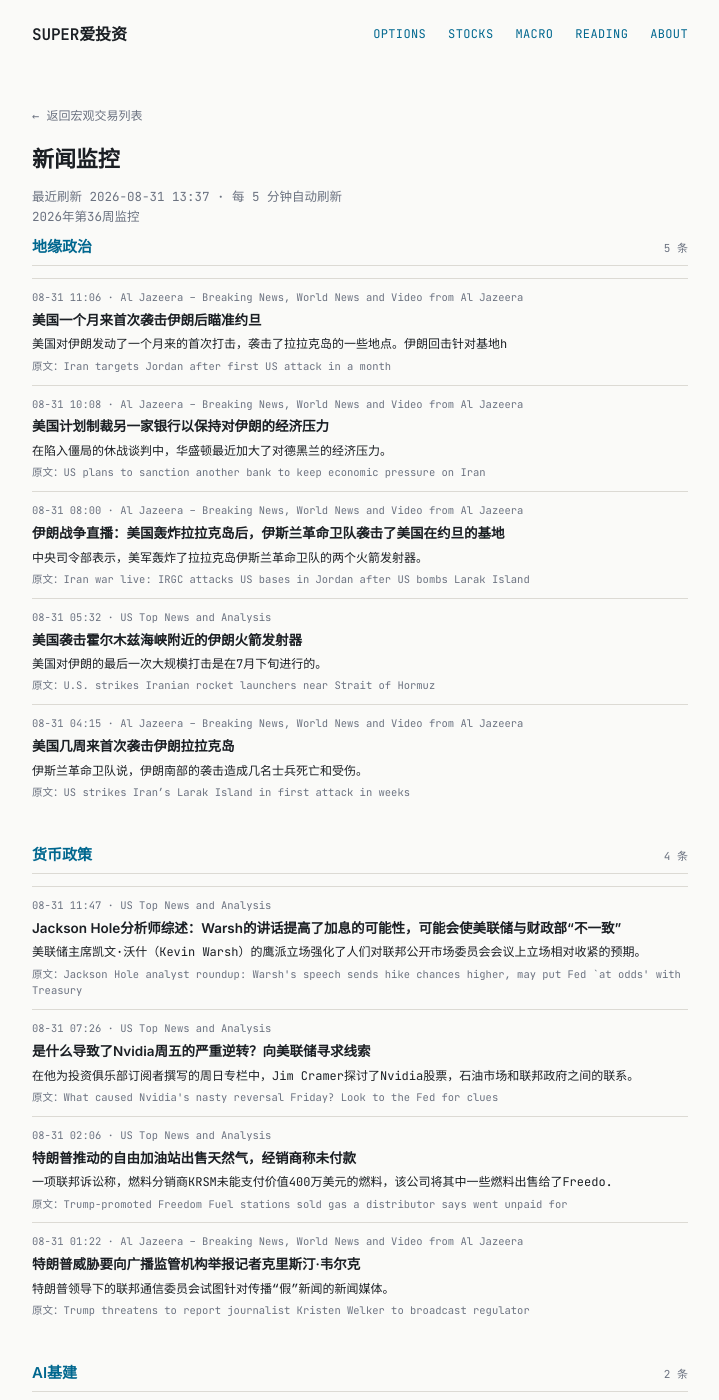
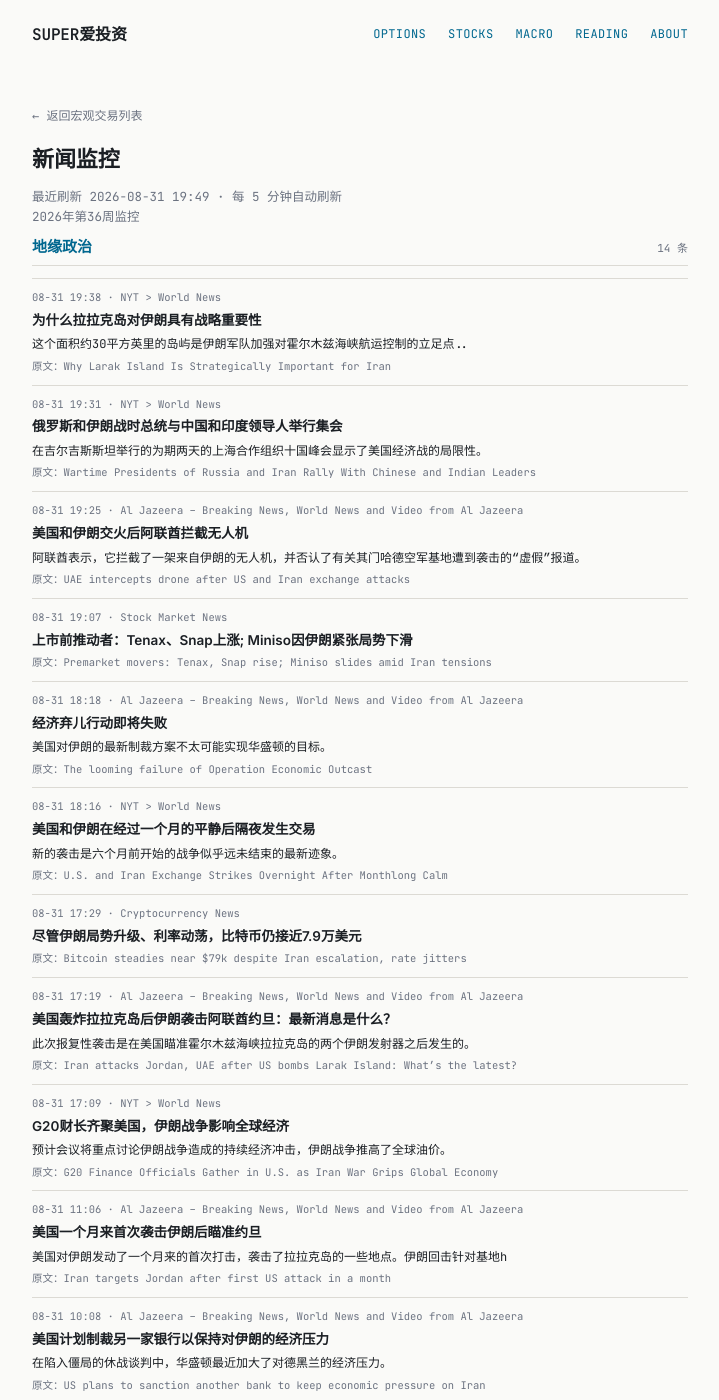
Before and after one commit to tang3super/tang3super.github.io, a Jekyll site: the page built from macro-trade/news-digest.md, in a window 1280 px wide and 1400 px high. Shown: the whole window, without its empty margins (280-999 px from the left). Built offline with Jekyll 4.4.1, drawn with Linux system fonts in a browser that asks for light colours.

Commit message:
sync news-digest article

```diff
--- a/macro-trade/news-digest.md
+++ b/macro-trade/news-digest.md
@@ -5,11 +5,72 @@ title: 新闻监控
 date: '2026-08-31'
 summary: 2026年第36周监控
 week_label: 2026年第36周监控
-last_updated: 2026-08-31 13:37
+last_updated: 2026-08-31 19:49
 refresh_note: 每 5 分钟自动刷新
 topics:
 - name: 地缘政治
   items:
+  - title: Why Larak Island Is Strategically Important for Iran
+    summary: The roughly 30-square-mile island serves as a foothold for Iran’s military to advance its control over shipping through the Strait of Hormuz…
+    link: https://www.nytimes.com/2026/08/31/world/middleeast/larak-island-iran-us-strikes.html
+    source: NYT > World News
+    time: 08-31 19:38
+    title_zh: 为什么拉拉克岛对伊朗具有战略重要性
+    summary_zh: 这个面积约30平方英里的岛屿是伊朗军队加强对霍尔木兹海峡航运控制的立足点..
+  - title: Wartime Presidents of Russia and Iran Rally With Chinese and Indian Leaders
+    summary: The two-day summit of the 10-nation Shanghai Cooperation Organization in Kyrgyzstan shows the limits of U.S. economic warfare.
+    link: https://www.nytimes.com/2026/08/31/world/asia/putin-xi-modi-sco.html
+    source: NYT > World News
+    time: 08-31 19:31
+    title_zh: 俄罗斯和伊朗战时总统与中国和印度领导人举行集会
+    summary_zh: 在吉尔吉斯斯坦举行的为期两天的上海合作组织十国峰会显示了美国经济战的局限性。
+  - title: UAE intercepts drone after US and Iran exchange attacks
+    summary: The UAE says it intercepted a drone coming from Iran and rejected 'false' reports of an attack on its Al Menhad airbase.
+    link: https://www.aljazeera.com/news/2026/8/31/uae-intercepts-drone-after-us-and-iran-exchange-attacks?traffic_source=rss
+    source: Al Jazeera – Breaking News, World News and Video from Al Jazeera
+    time: 08-31 19:25
+    title_zh: 美国和伊朗交火后阿联酋拦截无人机
+    summary_zh: 阿联酋表示，它拦截了一架来自伊朗的无人机，并否认了有关其门哈德空军基地遭到袭击的“虚假”报道。
+  - title: 'Premarket movers: Tenax, Snap rise; Miniso slides amid Iran tensions'
+    summary: ''
+    link: https://www.investing.com/news/stock-market-news/premarket-movers-tenax-snap-rise-miniso-slides-amid-iran-tensions-4882540
+    source: Stock Market News
+    time: 08-31 19:07
+    title_zh: 上市前推动者：Tenax、Snap上涨; Miniso因伊朗紧张局势下滑
+  - title: The looming failure of Operation Economic Outcast
+    summary: The latest package of US sanctions on Iran is unlikely to achieve Washington’s objectives.
+    link: https://www.aljazeera.com/opinions/2026/8/31/the-looming-failure-of-operation-economic-outcast?traffic_source=rss
+    source: Al Jazeera – Breaking News, World News and Video from Al Jazeera
+    time: 08-31 18:18
+    title_zh: 经济弃儿行动即将失败
+    summary_zh: 美国对伊朗的最新制裁方案不太可能实现华盛顿的目标。
+  - title: U.S. and Iran Exchange Strikes Overnight After Monthlong Calm
+    summary: The renewed attacks were the latest sign that the war that began six months ago appears far from over.
+    link: https://www.nytimes.com/2026/08/31/world/middleeast/us-iran-uae-jordan-attacks.html
+    source: NYT > World News
+    time: 08-31 18:16
+    title_zh: 美国和伊朗在经过一个月的平静后隔夜发生交易
+    summary_zh: 新的袭击是六个月前开始的战争似乎远未结束的最新迹象。
+  - title: Bitcoin steadies near $79k despite Iran escalation, rate jitters
+    summary: ''
+    link: https://www.investing.com/news/cryptocurrency-news/bitcoin-falls-below-78k-as-rate-jitters-iran-escalation-weigh-4882178
+    source: Cryptocurrency News
+    time: 08-31 17:29
+    title_zh: 尽管伊朗局势升级、利率动荡，比特币仍接近7.9万美元
+  - title: 'Iran attacks Jordan, UAE after US bombs Larak Island: What’s the latest?'
+    summary: The retaliatory attacks came after the US targeted two Iranian launchers on Larak Island in the Strait of Hormuz.
+    link: https://www.aljazeera.com/news/2026/8/31/iran-attacks-jordan-uae-after-us-bombs-larak-island-whats-the-latest?traffic_source=rss
+    source: Al Jazeera – Breaking News, World News and Video from Al Jazeera
+    time: 08-31 17:19
+    title_zh: 美国轰炸拉拉克岛后伊朗袭击阿联酋约旦：最新消息是什么？
+    summary_zh: 此次报复性袭击是在美国瞄准霍尔木兹海峡拉拉克岛的两个伊朗发射器之后发生的。
+  - title: G20 Finance Officials Gather in U.S. as Iran War Grips Global Economy
+    summary: The meeting is expected to focus on the ongoing economic shock from the war in Iran, which has driven up oil prices globally.
+    link: https://www.nytimes.com/2026/08/31/business/g20-finance-iran-bessent.html
+    source: NYT > World News
+    time: 08-31 17:09
+    title_zh: G20财长齐聚美国，伊朗战争影响全球经济
+    summary_zh: 预计会议将重点讨论伊朗战争造成的持续经济冲击，伊朗战争推高了全球油价。
   - title: Iran targets Jordan after first US attack in a month
     summary: The US has launched its first strikes on Iran in a month, hitting sites on Larak Island. Iran hit back targeting bases h
     link: https://www.aljazeera.com/video/newsfeed/2026/8/31/iran-targets-jordan-after-first-us-attack-in-a-month?traffic_source=rss
```
